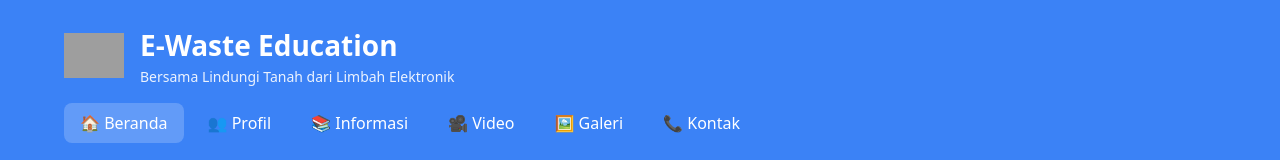
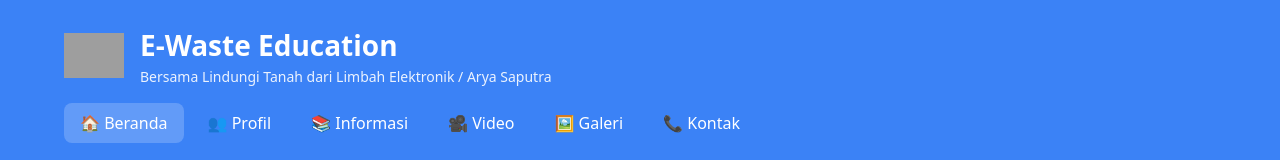
Before and after one commit to RyaMight/sineshyt, a plain HTML site: page index.html in a window 1280 px wide. Shown: the top 160 px of the page. Drawn offline with nearby package versions, Linux system fonts and the light colour scheme; grey boxes are pictures that could not be loaded.

Commit message:
Update tagline in index.html

```diff
--- a/index.html
+++ b/index.html
@@ -65,7 +65,7 @@
   <script>
     const defaultConfig = {
       site_title: "E-Waste Education",
-      tagline: "Bersama Lindungi Tanah dari Limbah Elektronik",
+      tagline: "Bersama Lindungi Tanah dari Limbah Elektronik / Arya Saputra",
       home_heading: "Bahaya Limbah Elektronik Bagi Lingkungan",
       home_description: "Limbah elektronik mengandung zat berbahaya seperti timbal, merkuri, dan kadmium yang mencemari tanah dan mengancam kesehatan manusia serta ekosistem.",
       profile_heading: "Tentang Kami",
```
